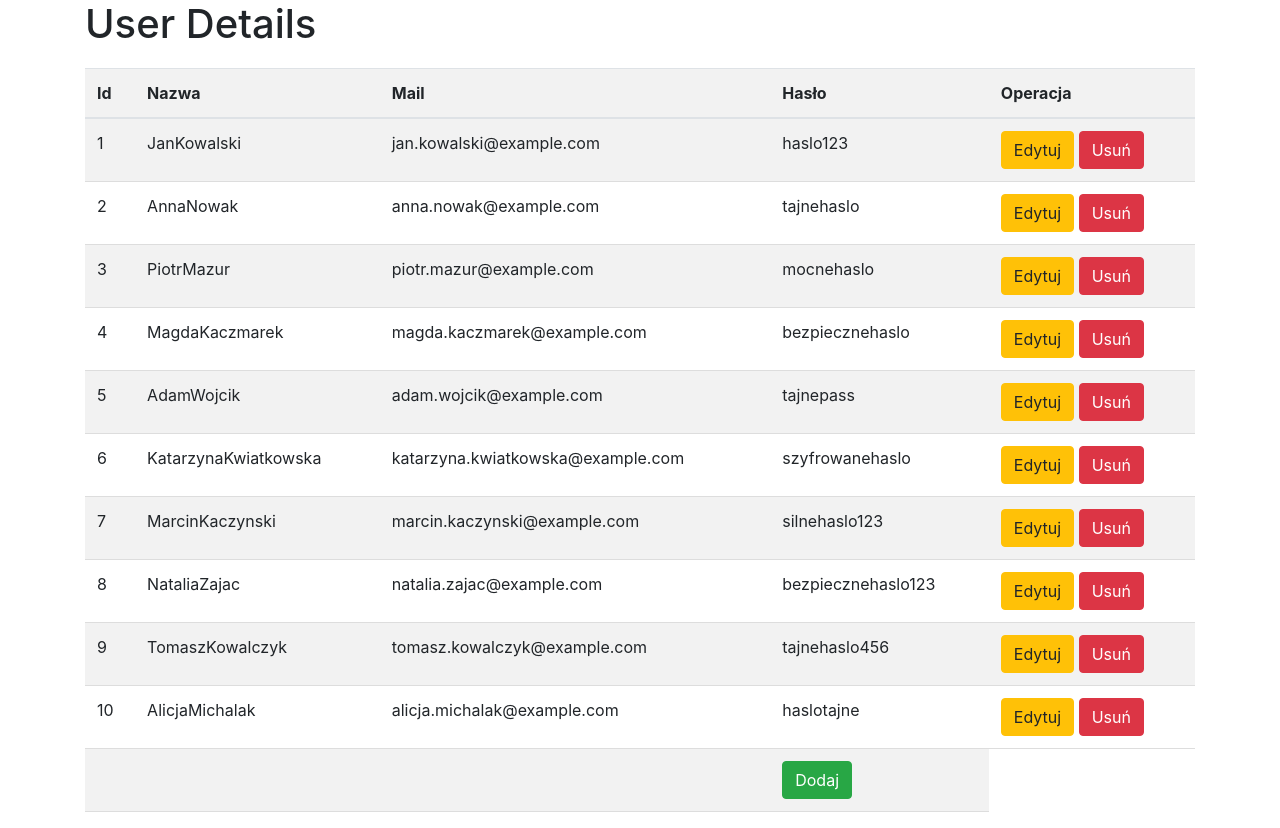
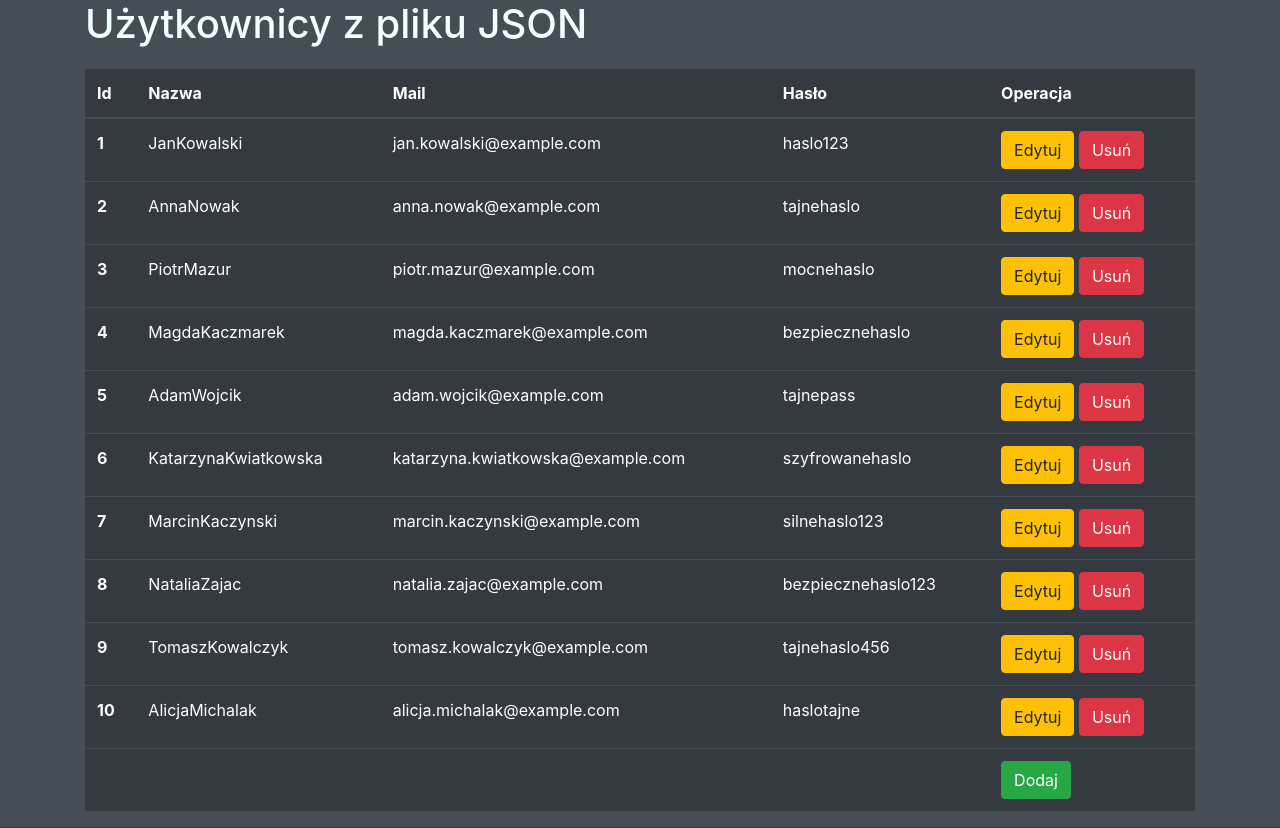
Before and after one commit to LPiotr/pythonflask, a Flask app: page /users in a window 1280 px wide. Shown: the part 96-924 px from the top of the page. Run offline with Flask 3, Linux system fonts and the light colour scheme; a user stored in the database is signed in; parts of the project's set-up code (start-up, migrations or seed data) failed here and were passed over; some libraries are stand-ins or nearby versions.

Commit message:
ostatnie zmiany

```diff
--- a/templates/users.html
+++ b/templates/users.html
@@ -6,27 +6,17 @@
     <link rel="stylesheet" href="https://cdn.jsdelivr.net/npm/bootstrap@4.6.1/dist/css/bootstrap.min.css">
     <style>
         body {
-
+            background-color: #454d55 !important;
         }
 
         h1 {
             margin-bottom: 20px;
+            color: azure;
         }
 
         table {
             width: 100%;
             border-collapse: collapse;
-        }
-
-        th,
-        td {
-            padding: 10px;
-            text-align: left;
-            border-bottom: 1px solid #ddd;
-        }
-
-        th {
-            background-color: #f2f2f2;
         }
     </style>
 </head>
@@ -50,21 +40,21 @@
     </nav>
 
     <div class="container">
-        <h1>User Details</h1>
-        <table class="table table-striped">
+        <h1>Użytkownicy z pliku JSON</h1>
+        <table class="table table-hover table-dark">
             <thead>
                 <tr>
-                    <th>Id</th>
-                    <th>Nazwa</th>
-                    <th>Mail</th>
-                    <th>Hasło</th>
-                    <th>Operacja</th>
+                    <th scope="col">Id</th>
+                    <th scope="col">Nazwa</th>
+                    <th scope="col">Mail</th>
+                    <th scope="col">Hasło</th>
+                    <th scope="col">Operacja</th>
                 </tr>
             </thead>
             <tbody>
                 {% for user in users %}
                 <tr>
-                    <td>{{ user.id }}</td>
+                    <th scope="row">{{ user.id }}</th>
                     <td>{{ user.username }}</td>
                     <td>{{ user.email }}</td>
                     <td>{{ user.password }}</td>
@@ -79,6 +69,7 @@
                     <td></td>
                     <td></td>
                     <td></td>
+                    <td></td>
                     <td> <button type="button" class="btn btn-success">Dodaj</button>
                     </td>
                 </tr>
```
